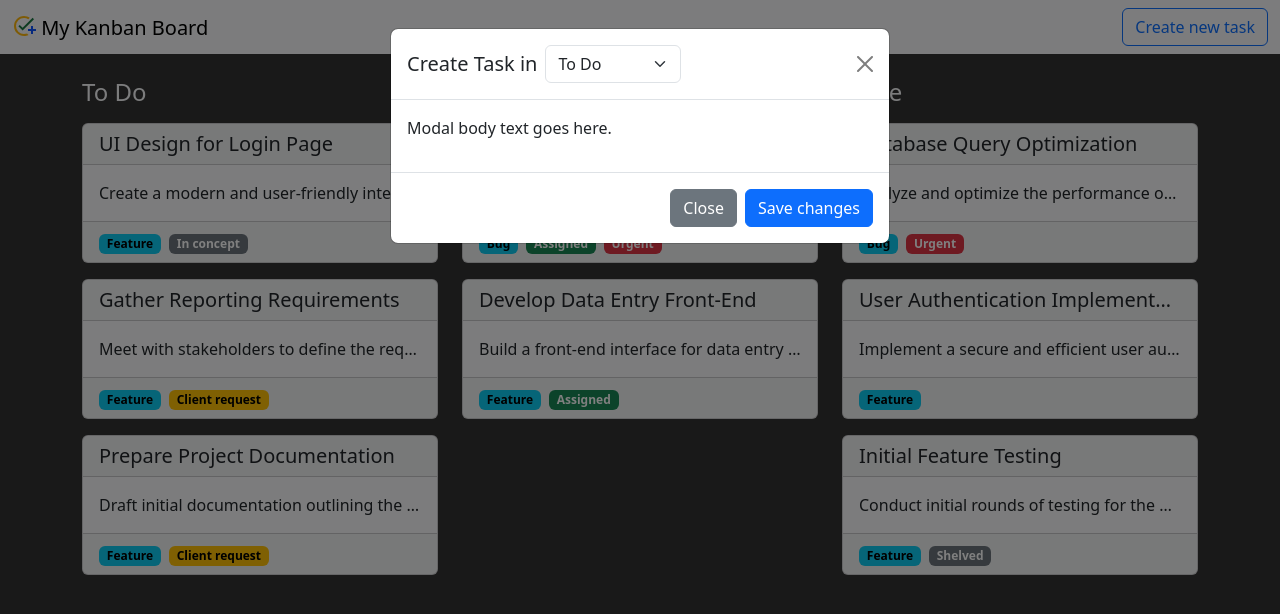
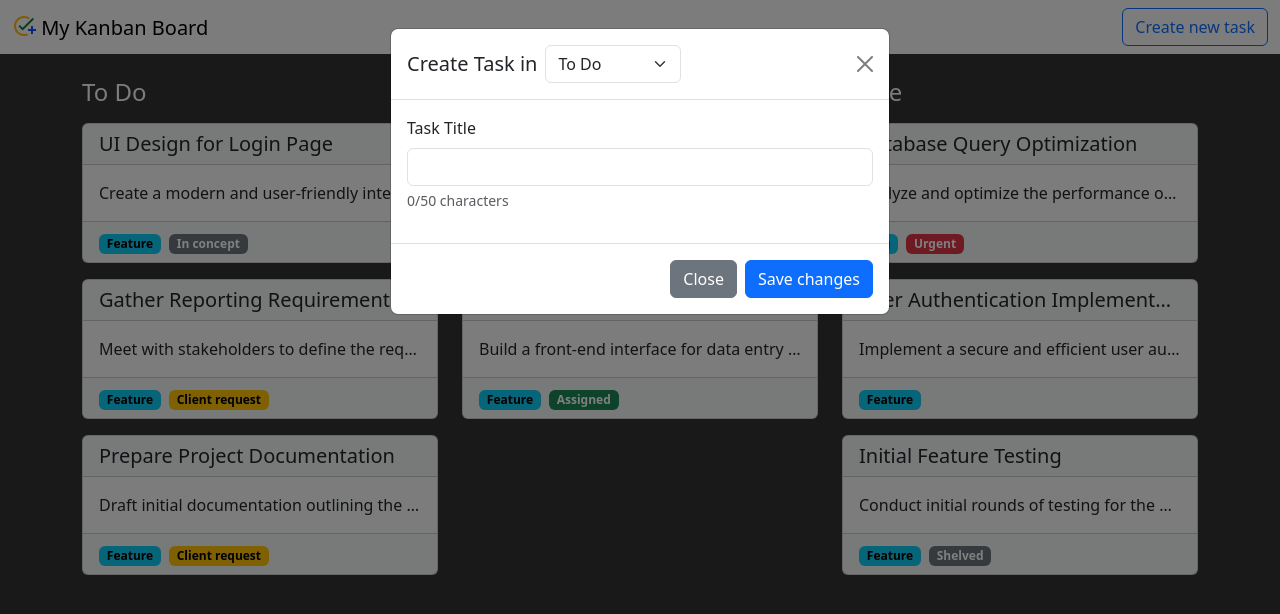
Before and after one commit to kelmrobert/kanban, a Vue app: page / in a window 1280 px wide. Both pictures are taken after a click on the button "Create new task". Shown: the top 614 px of the page. Built offline with nearby package versions, Linux system fonts and the light colour scheme.

Commit message:
Add task title input

```diff
--- a/src/components/Modal.vue
+++ b/src/components/Modal.vue
@@ -43,7 +43,11 @@ defineProps({
             <button type="button" class="btn-close" data-bs-dismiss="modal" aria-label="Close"></button>
           </div>
           <div class="modal-body">
-            <p>Modal body text goes here.</p>
+            <div class="mb-3">
+              <label class="form-label">Task Title</label>
+              <input :id="MODAL_INPUT_TITLE_ID" class="form-control" type="text" maxlength="50">
+              <div :id="MODAL_HELPER_TITLE_ID" class="form-text">0/50 characters</div>
+            </div>
           </div>
           <div class="modal-footer">
             <button type="button" class="btn btn-secondary" data-bs-dismiss="modal">Close</button>
```
